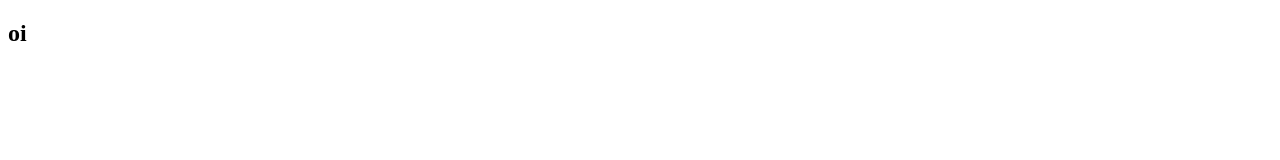
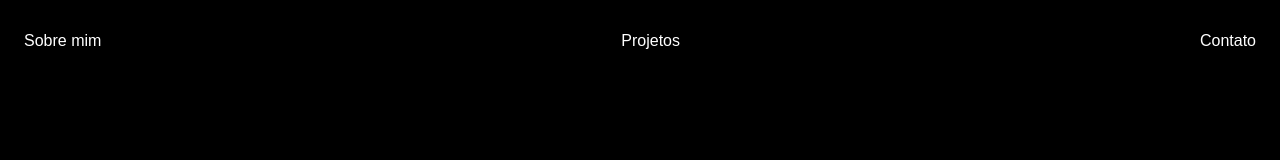
Before and after one commit to LiaMariah/curriculo, a plain HTML site: page index.html in a window 1280 px wide. Drawn offline with Linux system fonts and the light colour scheme.

Commit message:
link contato e projetos

```diff
--- a/index.html
+++ b/index.html
@@ -5,9 +5,22 @@
     <meta charset="UTF-8">
     <meta name="viewport" content="width=device-width, initial-scale=1.0">
     <title>Currículo</title>
+    <link rel="stylesheet" href="style.css">
 </head>
 
 <body>
-    <h2>oi</h2>
+   <nav>
+        <ul>
+            <li>
+                <a href="index.html">Sobre mim</a>
+            </li>
+            <li>
+                <a href="projeto.html">Projetos</a>
+            </li>
+            <li>
+                <a href="contato.html">Contato</a>
+            </li>
+        </ul>
+   </nav>
 </body>
 </html>
--- a/style.css
+++ b/style.css
@@ -1,3 +1,16 @@
-h2 {
-    color: black;
+body {
+    background-color: rgb(0, 0, 0);
+    color: aliceblue;
+    font-family: Arial, Helvetica, sans-serif;
 }
+ul {
+    display: flex;
+    justify-content: space-between;
+    list-style-type: none;
+    align-items: center;
+    padding: 16px;
+}
+a {
+    color: #fff;
+    text-decoration: none;
+}
```
